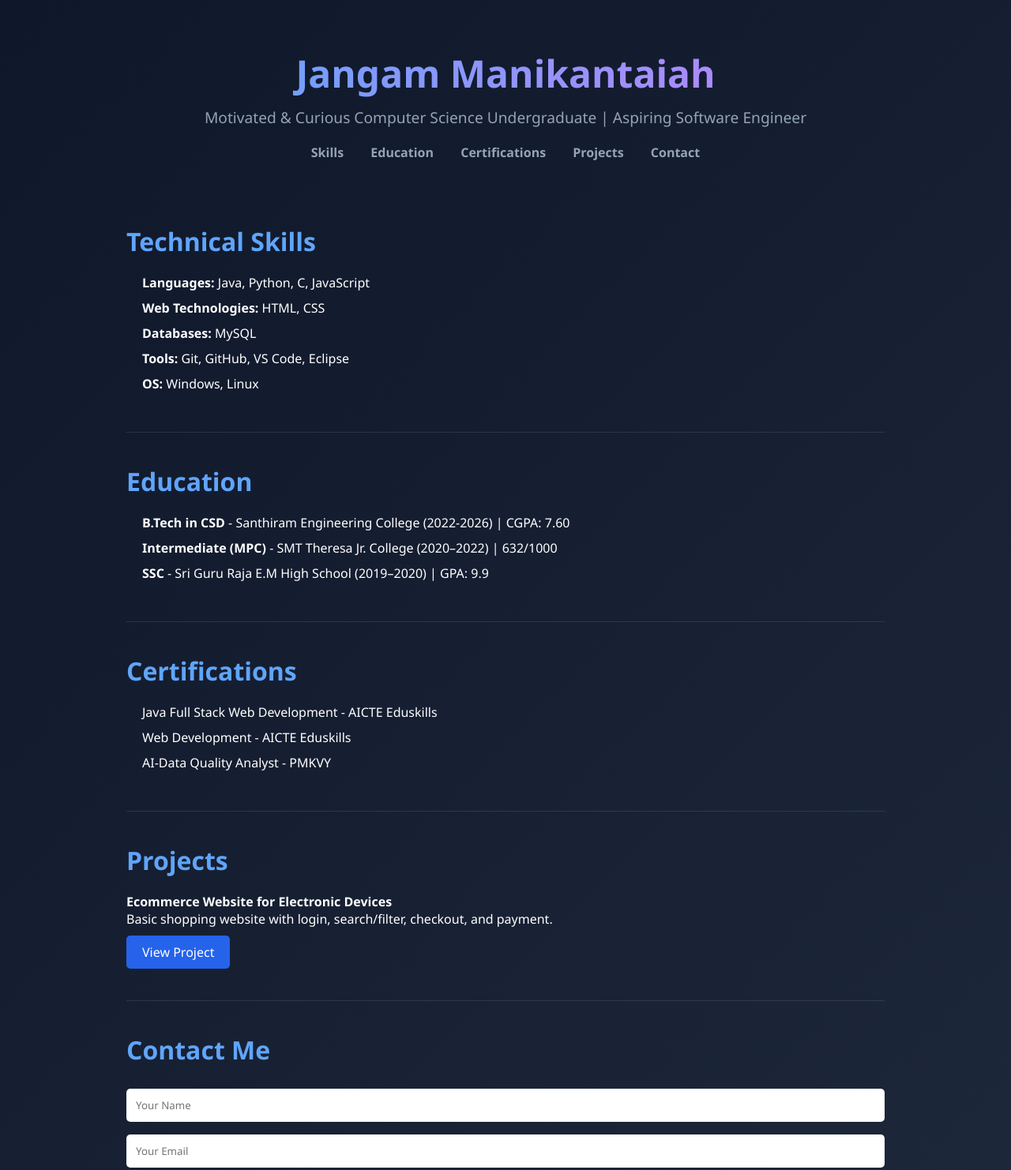
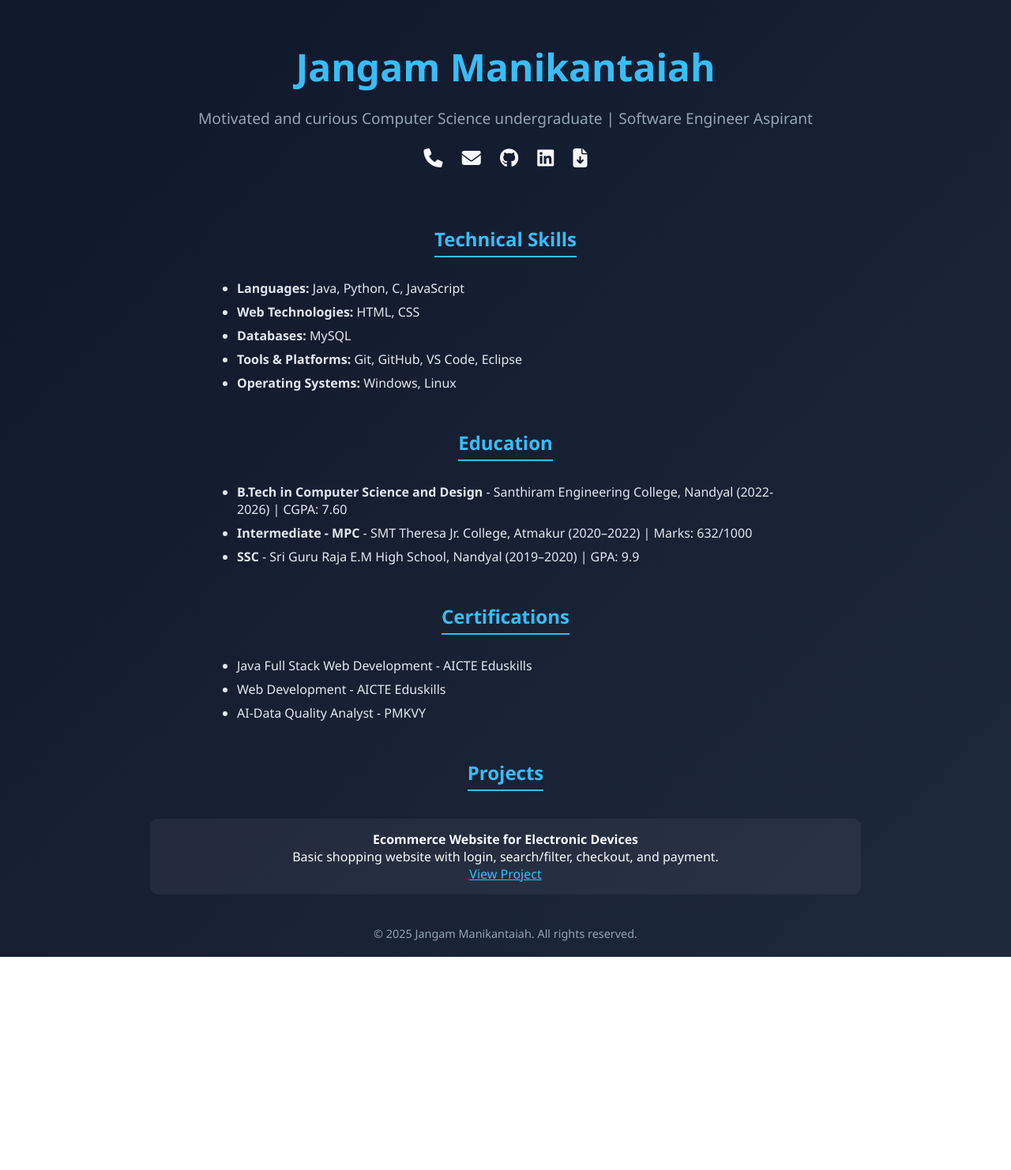
Before and after one commit to Manikantaiah-jangam/Manikantaiah-jangam.github.io, a plain HTML site: page index.html in a window 1280 px wide. Shown: the top 1482 px of the page at 79% size. After the commit the page ends 1212 px from the top, so only its background shows below. Drawn offline with Linux system fonts and the light colour scheme.

Commit message:
Update index.html

```diff
--- a/index.html
+++ b/index.html
@@ -4,98 +4,128 @@
   <meta charset="UTF-8" />
   <meta name="viewport" content="width=device-width, initial-scale=1.0"/>
   <title>Jangam Manikantaiah | Portfolio</title>
+  <link rel="stylesheet" href="https://cdnjs.cloudflare.com/ajax/libs/font-awesome/6.5.0/css/all.min.css" />
   <style>
-    * { margin: 0; padding: 0; box-sizing: border-box; font-family: 'Segoe UI', sans-serif; }
-    body { background: linear-gradient(135deg, #0f172a, #1e293b); color: white; }
-    .container { max-width: 1000px; margin: auto; padding: 20px; }
-    header { text-align: center; padding: 40px 0; }
-    h1 { font-size: 3rem; background: linear-gradient(90deg, #60a5fa, #c084fc); -webkit-background-clip: text; -webkit-text-fill-color: transparent; }
-    p.tagline { font-size: 1.2rem; color: #94a3b8; margin-top: 10px; }
-    nav { text-align: center; margin-top: 20px; }
-    nav a { color: #94a3b8; margin: 0 15px; font-weight: bold; text-decoration: none; transition: color 0.3s; }
-    nav a:hover { color: #60a5fa; }
-    section { padding: 40px 0; border-bottom: 1px solid rgba(255,255,255,0.1); }
-    h2 { font-size: 2rem; margin-bottom: 20px; color: #60a5fa; }
-    ul { list-style: none; padding-left: 20px; }
-    li { margin-bottom: 10px; }
-    a.btn { display: inline-block; padding: 10px 20px; background: #2563eb; color: white; border-radius: 5px; text-decoration: none; margin-top: 10px; transition: background 0.3s; }
-    a.btn:hover { background: #1e40af; }
-    .contact input, .contact textarea {
-      width: 100%; padding: 12px; margin: 8px 0;
-      border: none; border-radius: 5px; outline: none;
+    body {
+      font-family: 'Segoe UI', sans-serif;
+      background: linear-gradient(135deg, #0f172a, #1e293b);
+      color: #f8fafc;
+      margin: 0;
+      padding: 0;
     }
-    .contact button {
-      background: #2563eb; color: white;
-      padding: 10px 20px; border: none; border-radius: 5px;
-      cursor: pointer; font-size: 1rem;
+
+    .container {
+      max-width: 900px;
+      margin: auto;
+      padding: 20px;
+      text-align: center;
     }
-    .contact button:hover { background: #1e40af; }
-    footer { text-align: center; padding: 20px; font-size: 0.9rem; color: #94a3b8; }
-    /* Animation */
-    [data-animate] { opacity: 0; transform: translateY(30px); transition: all 0.6s ease; }
-    [data-animate].visible { opacity: 1; transform: translateY(0); }
+
+    h1 {
+      font-size: 3rem;
+      margin-bottom: 5px;
+      color: #38bdf8;
+    }
+
+    p.tagline {
+      font-size: 1.2rem;
+      margin-bottom: 20px;
+      color: #94a3b8;
+    }
+
+    .social-links {
+      margin-bottom: 30px;
+    }
+
+    .social-links a {
+      display: inline-block;
+      margin: 0 10px;
+      font-size: 1.5rem;
+      color: #f8fafc;
+      transition: transform 0.3s ease, color 0.3s ease;
+    }
+
+    .social-links a:hover {
+      transform: scale(1.2);
+      color: #38bdf8;
+    }
+
+    h2 {
+      color: #38bdf8;
+      margin-top: 40px;
+      border-bottom: 2px solid #38bdf8;
+      display: inline-block;
+      padding-bottom: 5px;
+    }
+
+    ul {
+      text-align: left;
+      max-width: 700px;
+      margin: auto;
+      padding-left: 20px;
+    }
+
+    li {
+      margin: 8px 0;
+      color: #e2e8f0;
+    }
+
+    .project {
+      background: rgba(255, 255, 255, 0.05);
+      padding: 15px;
+      border-radius: 10px;
+      margin: 15px 0;
+    }
+
+    footer {
+      margin-top: 40px;
+      font-size: 0.9rem;
+      color: #94a3b8;
+    }
   </style>
 </head>
 <body>
   <div class="container">
-    <header data-animate>
     <h1>Jangam Manikantaiah</h1>
-      <p class="tagline">Motivated & Curious Computer Science Undergraduate | Aspiring Software Engineer</p>
-      <nav>
-        <a href="#skills">Skills</a>
-        <a href="#education">Education</a>
-        <a href="#certifications">Certifications</a>
-        <a href="#projects">Projects</a>
-        <a href="#contact">Contact</a>
-      </nav>
-    </header>
+    <p class="tagline">Motivated and curious Computer Science undergraduate | Software Engineer Aspirant</p>
 
-    <section id="skills" data-animate>
+    <div class="social-links">
+      <a href="tel:+91XXXXXXXXXX" title="Call"><i class="fas fa-phone"></i></a>
+      <a href="mailto:jangammanikanta45@gmail.com" title="Email"><i class="fas fa-envelope"></i></a>
+      <a href="https://github.com/Manikantaiah-jangam" target="_blank" title="GitHub"><i class="fab fa-github"></i></a>
+      <a href="https://www.linkedin.com/in/manikantaiah-jangam-44729932a" target="_blank" title="LinkedIn"><i class="fab fa-linkedin"></i></a>
+      <a href="resume.pdf" download title="Download Resume"><i class="fas fa-file-download"></i></a>
+    </div>
+
     <h2>Technical Skills</h2>
     <ul>
       <li><strong>Languages:</strong> Java, Python, C, JavaScript</li>
       <li><strong>Web Technologies:</strong> HTML, CSS</li>
       <li><strong>Databases:</strong> MySQL</li>
-        <li><strong>Tools:</strong> Git, GitHub, VS Code, Eclipse</li>
-        <li><strong>OS:</strong> Windows, Linux</li>
+      <li><strong>Tools & Platforms:</strong> Git, GitHub, VS Code, Eclipse</li>
+      <li><strong>Operating Systems:</strong> Windows, Linux</li>
     </ul>
-    </section>
 
-    <section id="education" data-animate>
     <h2>Education</h2>
     <ul>
-        <li><strong>B.Tech in CSD</strong> - Santhiram Engineering College (2022-2026) | CGPA: 7.60</li>
-        <li><strong>Intermediate (MPC)</strong> - SMT Theresa Jr. College (2020–2022) | 632/1000</li>
-        <li><strong>SSC</strong> - Sri Guru Raja E.M High School (2019–2020) | GPA: 9.9</li>
+      <li><strong>B.Tech in Computer Science and Design</strong> - Santhiram Engineering College, Nandyal (2022-2026) | CGPA: 7.60</li>
+      <li><strong>Intermediate - MPC</strong> - SMT Theresa Jr. College, Atmakur (2020–2022) | Marks: 632/1000</li>
+      <li><strong>SSC</strong> - Sri Guru Raja E.M High School, Nandyal (2019–2020) | GPA: 9.9</li>
     </ul>
-    </section>
 
-    <section id="certifications" data-animate>
     <h2>Certifications</h2>
     <ul>
       <li>Java Full Stack Web Development - AICTE Eduskills</li>
       <li>Web Development - AICTE Eduskills</li>
       <li>AI-Data Quality Analyst - PMKVY</li>
     </ul>
-    </section>
 
-    <section id="projects" data-animate>
     <h2>Projects</h2>
-      <p><strong>Ecommerce Website for Electronic Devices</strong><br>
+    <div class="project">
+      <strong>Ecommerce Website for Electronic Devices</strong><br>
       Basic shopping website with login, search/filter, checkout, and payment.<br>
-        <a class="btn" href="https://github.com/users/Manikantaiah-jangam/projects/1" target="_blank">View Project</a>
-      </p>
-    </section>
-
-    <section id="contact" data-animate>
-      <h2>Contact Me</h2>
-      <form class="contact" onsubmit="alert('Message sent!'); return false;">
-        <input type="text" placeholder="Your Name" required>
-        <input type="email" placeholder="Your Email" required>
-        <textarea placeholder="Your Message" rows="5" required></textarea>
-        <button type="submit">Send Message</button>
-      </form>
-    </section>
+      <a href="https://github.com/users/Manikantaiah-jangam/projects/1" target="_blank" style="color:#38bdf8;">View Project</a>
+    </div>
 
     <footer>
       &copy; <span id="year"></span> Jangam Manikantaiah. All rights reserved.
@@ -104,18 +134,6 @@
 
   <script>
     document.getElementById('year').textContent = new Date().getFullYear();
-
-    // Animation on scroll
-    const elements = document.querySelectorAll('[data-animate]');
-    const observer = new IntersectionObserver(entries => {
-      entries.forEach(entry => {
-        if (entry.isIntersecting) {
-          entry.target.classList.add('visible');
-        }
-      });
-    }, { threshold: 0.2 });
-
-    elements.forEach(el => observer.observe(el));
   </script>
 </body>
 </html>
```
Lines whose indentation alone changed are shown as unchanged.
